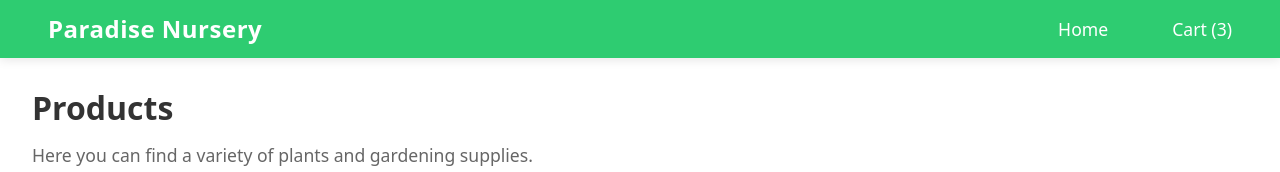
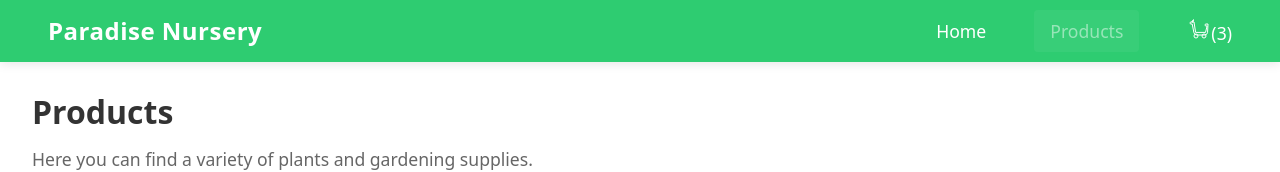
Before and after one commit to VitalyVorobyev/ibmreactfinal, a React (Vite) app: page /products in a window 1280 px wide. Shown: the top 172 px of the page. Built offline with nearby package versions, Linux system fonts and the light colour scheme.

Commit message:
feat: add shopping cart functionality with Redux integration and implement PlantCard component

```diff
--- a/src/App.css
+++ b/src/App.css
@@ -63,6 +63,11 @@
   text-align: justify;
 }
 
+.cartIcon {
+  width: 24px;
+  height: 24px;
+}
+
 .navbar {
   display: flex;
   align-items: center;
@@ -112,6 +117,13 @@
   color: white;
 }
 
+.navbar__link--disabled {
+    opacity: 0.5;
+    cursor: default;
+    pointer-events: none;
+    background-color: rgba(255, 255, 255, 0.1);
+}
+
 .products-page {
     min-height: 100vh;
     min-width: 100vw;
--- a/src/components/Header.tsx
+++ b/src/components/Header.tsx
@@ -2,6 +2,9 @@ import { Link, useLocation } from "react-router-dom";
 
 export default function Header() {
     const location = useLocation();
+    const isHome = location.pathname === "/";
+    const isProducts = location.pathname === "/products";
+    const isCart = location.pathname === "/cart";
 
     return (
         <header className="navbar">
@@ -9,13 +12,39 @@ export default function Header() {
                 <Link to="/">Paradise Nursery</Link>
             </div>
             <nav className="navbar__nav">
-                {location.pathname !== "/" && <Link className="navbar__link" to="/">Home</Link>}
-                {location.pathname !== "/products" && <Link className="navbar__link" to="/products">Products</Link>}
-                {location.pathname !== "/cart" && (
-                    <Link className="navbar__link" to="/cart">
-                        Cart ({3})
-                    </Link>
-                )}
+                <Link
+                    className={`navbar__link ${isHome ? "navbar__link--disabled" : ""}`}
+                    to="/"
+                    onClick={(e) => isHome && e.preventDefault()}
+                >
+                    Home
+                </Link>
+                <Link
+                    className={`navbar__link ${isProducts ? "navbar__link--disabled" : ""}`}
+                    to="/products"
+                    onClick={(e) => isProducts && e.preventDefault()}
+                >
+                    Products
+                </Link>
+                <Link
+                    className={`navbar__link ${isCart ? "navbar__link--disabled" : ""}`}
+                    to="/cart"
+                    onClick={(e) => isCart && e.preventDefault()}
+                >
+                    <svg
+                        xmlns="http://www.w3.org/2000/svg"
+                        className="cartIcon"
+                        fill="none"
+                        viewBox="0 0 24 24"
+                        stroke="currentColor"
+                        aria-hidden="true"
+                    >
+                        <path d="M7 4a1 1 0 00-1 1v1H4a1 1 0 000 2h1.18l1.724 8.618a3 3 0 002.955 2.382h7.726a3 3 0 002.955-2.382L21 8h-2a1 1 0 100 2h1.1l-1.6 6.4H8.6L7 6H5v-.999A1 1 0 006 4h1z" />
+                        <circle cx="9" cy="20" r="2" />
+                        <circle cx="17" cy="20" r="2" />
+                    </svg>
+                    ({3})
+                </Link>
             </nav>
         </header>
     );
--- a/src/components/Products.tsx
+++ b/src/components/Products.tsx
@@ -1,4 +1,8 @@
 import Header from './Header';
+
+import { ShoppingCartItem } from '../datamodel/chartSlice';
+
+import { useSelector, useDispatch } from "react-redux";
 
 const Products = () => {
     return (
--- a/src/datamodel/shopingChart.ts
+++ b/src/datamodel/chartSlice.ts
@@ -5,6 +5,8 @@ export interface ShoppingCartItem {
     name: string;
     price: number;
     quantity: number;
+    description: string;
+    imageUrl: string;
 };
 
 export interface ShoppingCartState {
--- a/src/datamodel/store.ts
+++ b/src/datamodel/store.ts
@@ -1,6 +1,6 @@
 // store.js
 import { configureStore } from '@reduxjs/toolkit';
-import shopingChart from './shopingChart';
+import shopingChart from './chartSlice';
 
 export default configureStore({
     reducer: { chart: shopingChart }
```
Also changed, not shown: src/components/PlantCard.tsx (added, +39 -0 lines), src/components/plants.ts (added, +58 -0 lines).
